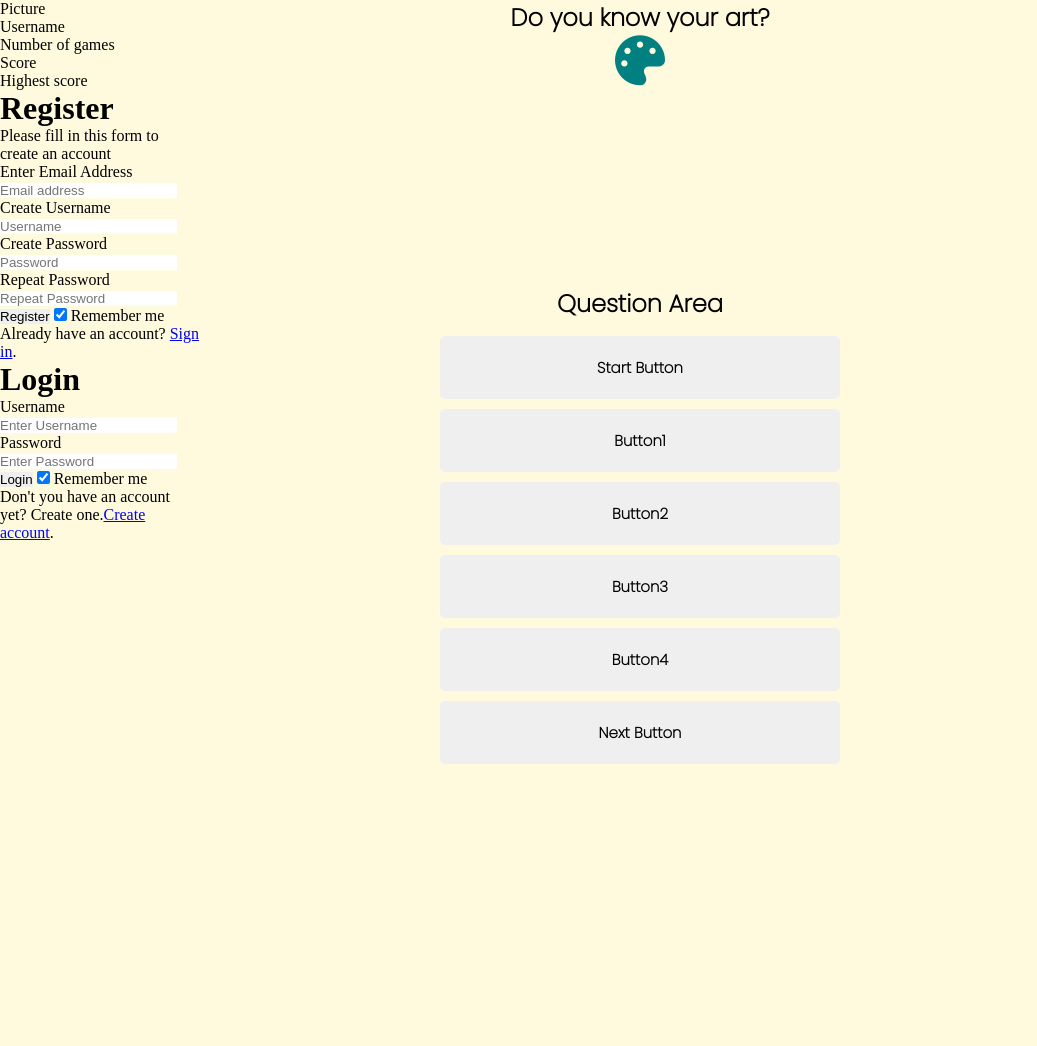
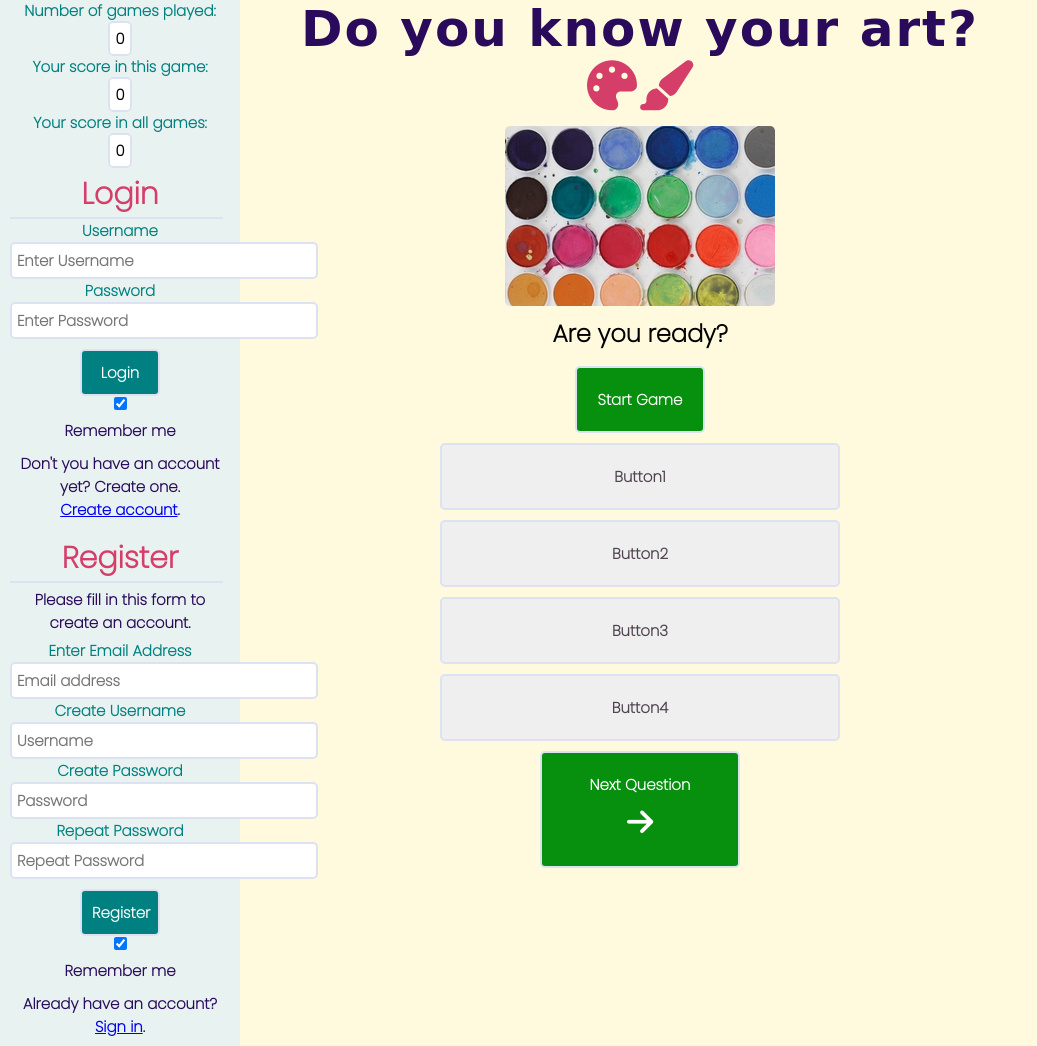
Before and after one commit to renatalantos/Quizzler-Javascript, a plain HTML site: page index.html in a window 1280 px wide. Shown: the top 1046 px of the page, without its empty margins (0-1037 px from the left). Before the commit the page ends 800 px from the top, so only its background shows below. Drawn offline with Linux system fonts and the light colour scheme; a web font is replaced by a local one.

Commit message:
Add style to login and register forms. Add starting image

```diff
--- a/assets/css/style.css
+++ b/assets/css/style.css
@@ -1,5 +1,7 @@
 @import url('https://fonts.googleapis.com/css2?family=Poppins:wght@200&display=swap');
+@import url('https://fonts.googleapis.com/css2?family=Nanum+Brush+Script&display=swap');
 /*font-family: 'Poppins', sans-serif;*/
+/*font-family: 'Nanum Brush Script', cursive;*/
 
 * {
     margin: 0;
@@ -25,56 +27,176 @@ body {
 
 
 
-/*#logo {
-    height: 80px;
-    width: 80px;
-    margin: 0 auto;
-    background-image: url('../images/Logo4.png');
-    border-radius:5%;
-    display: block;
-    text-align: center;
-}*/
-
 #sidebar {
-    height: 100%;
-    width: 200px;
-    /* background-color: yellow;*/
+    height: auto;
+    width: 220px;
+    background-color: #E8F3F1;
     float: left;
-
-    padding: 0;
-    position: fixed;
-    overflow: hidden;
-    /*  visibility: hidden;*/
+    padding: 0 10px;
+    position: absolute;
+    overflow: visible;
+     /*visibility: hidden;*/
 }
 
+#info,
+#login-form,
+#signup-form {
+    margin: 10px 0;
+}
+
+#info h3,
+.form-container h3 {
+    font-family: 'Poppins', sans-serif;
+    color: #D53E69;
+    font-size: 30px;
+    text-align: center;
+}
+
+hr {
+
+    border: solid 0.25px #DDE2F3;
+    width: 96%;
+}
+
+
+
+
+
+
+
+#user-name,
+#number-of-games,
+#number-of-games,
+#user-score,
+#all-score,
+.form-container {
+    text-align: center;
+
+}
+
+#user-name p,
+#number-of-games p,
+#number-of-games p,
+#user-score p,
+#all-score p,
+.user-label,
+.password-label,
+.email-label,
+.repeat-password-label {
+    font-family: 'Poppins', sans-serif;
+    color: teal;
+    font-weight: bolder;
+    font-size: 15px;
+    letter-spacing: 0rem;
+    text-align: center;
+    padding: 5px;
+
+}
+
+.form-container p,
+.sign-in-container p {
+    color: #2A0B5B;
+    font-family: 'Poppins', sans-serif;
+    font-weight: bolder;
+    font-size: 15px;
+    letter-spacing: 0rem;
+    text-align: center;
+    padding: 5px;
+
+}
+
+.to-fill,
+#username,
+#password,
+#email,
+#repeat-password {
+    height: auto;
+    width: auto;
+    padding: 5px;
+    font-family: 'Poppins', sans-serif;
+    color: black;
+    background-color: white;
+    font-weight: bolder;
+    font-size: 15px;
+    letter-spacing: 0rem;
+    border-radius: 5px;
+    border: 2px solid #DDE2F3;
+}
+
+
+.login-btn,
+.register-btn {
+    height: auto;
+    width: 80px;
+    padding: 5px;
+    margin-top: 10px;
+    font-family: 'Poppins', sans-serif;
+    color: white;
+    background-color: teal;
+    font-weight: bolder;
+    font-size: 15px;
+    letter-spacing: 0rem;
+    border-radius: 5px;
+    border: 2px solid #DDE2F3;
+}
+
+
+.login-btn p,
+.register-btn p {
+    color: white;
+}
+
+
+
 #title-area {
-
     height: auto;
-    width: 550px;
+    width: 100vw;
     margin: 0 auto;
     float: none;
     display: block;
-    /*  background-color: purple;*/
+    /* background-color: purple;*/
     text-align: center;
-    overflow: visible;
-    font-family: 'Poppins', sans-serif;
+    overflow: hidden;
 
 }
 
+#quiz-title {
+    /*color:#8A88E4;*/
+    /* text-transform: uppercase;*/
+    letter-spacing: 2px;
+    font-family: 'Nanum Brush Script', cursive;
+    font-size: 50px;
+    color: #2A0B5B;
+
+}
+
+
 #photo-area {
-
     height: 200px;
-    width: 550px;
+    width: 100vw;
     margin: 0 auto;
     float: none;
     display: block;
     /*  background-color: crimson;*/
     text-align: center;
+
 }
 
+
+img {
+    background-image: url('../images/paints.jpg');
+    background-repeat: no-repeat;
+  justify-content: center;
+  margin: 10px auto 30px;
+  float:none;
+  display:block;
+  border-radius: 5px;
+
+
+}
 #question-area {
     height: 50px;
-    width: 550px;
+    width: 100vw;
     margin: auto;
     float: none;
     display: block;
@@ -83,19 +205,21 @@ body {
     font-family: 'Poppins', sans-serif;
 }
 
-i {
+#title {
     font-size: 50px;
-    color: teal
+    color: #D53E69;
+
 }
 
 #game-area {
     height: auto;
-    width: 550px;
+    width: 100vw;
     margin: auto;
     float: none;
     display: block;
     /*  background-color: darkgreen;*/
     text-align: center;
+    margin-bottom: 20px;
 }
 
 
@@ -110,11 +234,39 @@ i {
 .next-btn {
     display: inline;
     padding: 20px;
-    width: 400px;
     margin: 0 auto;
-
     font-family: 'Poppins', sans-serif;
     font-weight: bolder;
     font-size: 15px;
     border-radius: 5px;
+    border: 2px solid #DDE2F3;
+
 }
+
+.answer-btn {
+    width: 400px;
+    background-color: #EFEFEF;
+    color: #4F4350;
+    font-size: 15px;
+
+}
+
+.start-btn {
+    width: 130px;
+    background-color: #078F0E;
+    color: white;
+
+}
+
+.next-btn {
+    width: 200px;
+    background-color: #078F0E;
+    color: white;
+
+}
+
+#right-arrow {
+    font-size: 30px;
+    color: white;
+    padding-top: 5px;
+}
--- a/index.html
+++ b/index.html
@@ -22,99 +22,119 @@
 
 
 
-        <div id="sidebar">Sidebar
+        <div id="sidebar">
+            <div id="info">
+                <h3>Your information</h3>
+                <hr>
 
 
-            <div id="user-picture">Picture</div>
-            <div id="user-name">Username</div>
-            <div id="number-of-games">Number of games</div>
-            <div id="user-score">Score</div>
-            <div id="highest-score">Highest score</div>
-
-
-            <form action="/action_page.php" method="post" id="signup-form">
-                <div class="form-container">
-                    <h1>Register</h1>
-                    <p>Please fill in this form to create an account</p>
-
-
-                    <label for="email">Enter Email Address</label>
-                    <input type="email" id="email" name="email" placeholder="Email address" required>
-
-                    <label for="username">Create Username</label>
-                    <input type="text" id="username" name="username" placeholder="Username" required>
-
-                    <label for="password">Create Password</label>
-                    <input type="text" id="password" name="password" placeholder="Password" required>
-
-
-                    <label for="repeat-password">Repeat Password</label>
-                    <input type="text" id="repeat-password" name="repeat-password" placeholder="Repeat Password"
-                        required>
-
-                    <button type="submit" class="register-btn">Register</button>
-                    <label>
-                        <input type="checkbox" checked="checked" name="remember"> Remember me
-                      </label>
-
+                <div id="user-name">
+                    <p>Your name:</p><span class="to-fill">My name</span>
                 </div>
 
-                <div class="sign-in-container"><p>Already have an account? <a href="#">Sign in</a>.</p></div>
+                <div id="number-of-games">
+                    <p>Number of games played:</p><span class="to-fill">0</span>
+                </div>
+                <div id="user-score">
+                    <p>Your score in this game:</p><span class="to-fill">0</span>
+                </div>
+                <div id="all-score">
+                    <p>Your score in all games:</p><span class="to-fill">0</span>
+                </div>
+            </div>
 
             <form action="/action_page.php" method="post" id="login-form">
                 <div class="form-container">
-                        <h1>Login</h1>
+                    <h3>Login</h3>
+                    <hr>
 
 
 
 
 
-                        <label for="username">Username</label>
+
+                    <label for="username" class="user-label">Username</label>
                     <input type="text" id="username" name="username" placeholder="Enter Username" required>
 
-                        <label for="password">Password</label>
+                    <label for="password" class="password-label">Password</label>
                     <input type="text" id="password" name="password" placeholder="Enter Password" required>
 
 
 
 
-                        <button type="submit" class="login-btn">Login</button>
+                    <button type="submit" class="login-btn"><p>Login</p></button>
+                    <br>
                     <label>
-                            <input type="checkbox" checked="checked" name="remember"> Remember me
+                        <input type="checkbox" checked="checked" name="remember">
+                        <p>Remember me</p>
                     </label>
 
                 </div>
 
-                    <div class="sign-in-container"><p>Don't you have an account yet? Create one.<a href="#">Create account</a>.</p></div>
+                <div class="sign-in-container">
+                    <p>Don't you have an account yet? Create one.<br><a href="#">Create account</a>.</p>
+                </div>
 
             </form>
 
 
 
+            <form action="/action_page.php" method="post" id="signup-form">
+                <div class="form-container">
+                    <h3>Register</h3>
+                    <hr>
+                    <p>Please fill in this form to create an account.</p>
+
+
+                    <label for="email" class="email-label">Enter Email Address</label>
+                    <input type="email" id="email" name="email" placeholder="Email address" required>
+
+                    <label for="username" class="user-label">Create Username</label>
+                    <input type="text" id="username" name="username" placeholder="Username" required>
+
+                    <label for="password" class="password-label">Create Password</label>
+                    <input type="text" id="password" name="password" placeholder="Password" required>
+
+
+                    <label for="repeat-password" class="repeat-password-label">Repeat Password</label>
+                    <input type="text" id="repeat-password" name="repeat-password" placeholder="Repeat Password"
+                        required>
+
+                    <button type="submit" class="register-btn"><p>Register</p></button><br>
+                    <label>
+                        <input type="checkbox" checked="checked" name="remember">
+                        <p>Remember me</p>
+                    </label>
+
+                </div>
+
+                <div class="sign-in-container">
+                    <p>Already have an account? <a href="#">Sign in</a>.</p>
+                </div>
+
             </form>
+
+
+
+
         </div>
 
         <section id="title-area">
 
-            <h1>Do you know your art?</h1>
-            <div id="title"><i class="fas fa-palette"></i></div>
+            <h1 id="quiz-title">Do you know your art?</h1>
+            <div id="title"><i class="fas fa-palette"></i><i class="fas fa-paint-brush"></i></div>
         </section>
+
 
         <section id="photo-area">
 
+           <div id="photo"><img src="/assets/images/paints.jpg" alt="colourful paints"></div>
 
-
-
-            <div id="photo">
-
-
-            </div>
-            <h1></h1>
         </section>
 
         <section id="question-area">
 
-            <h1>Question Area</h1>
+            <h2>Are you ready?</h2>
             <div id="question">
 
 
@@ -126,13 +146,14 @@
 
             <h1></h1>
             <div id="button-area">
-                <button class="start-btn">Start Button</button>
+                <button class="start-btn">Start Game</button>
                 <button class="answer-btn">Button1</button>
                 <button class="answer-btn">Button2</button>
                 <button class="answer-btn">Button3</button>
                 <button class="answer-btn">Button4</button>
 
-                <button class="next-btn">Next Button</button>
+                <button class="next-btn">Next Question<div id="right-arrow"><i class="fas fa-arrow-right"></i></div>
+                </button>
             </div>
         </section>
 
```
Also changed, not shown: assets/images/paints.jpg (added). Lines whose indentation alone changed are shown as unchanged.
